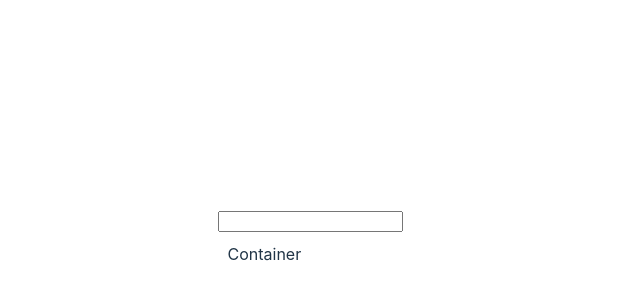
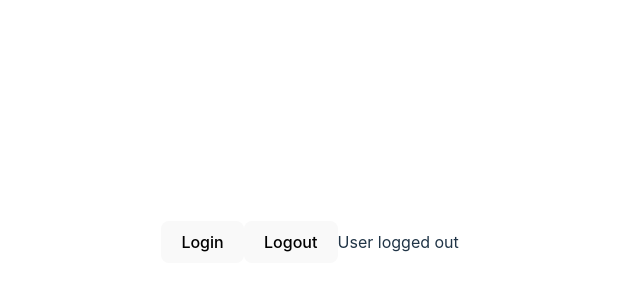
Before and after one commit to mdobaid311/Tutorials, a React (Vite) app: page / in a window 1280 px wide. Shown: the part 158-458 px from the top of the page, without its empty margins (330-970 px from the left). Built offline with nearby package versions, Linux system fonts and the light colour scheme.

Commit message:
typescript

```diff
--- a/src/App.tsx
+++ b/src/App.tsx
@@ -3,13 +3,14 @@ import Button from "./components/Button";
 import Container from "./components/Container";
 import Heading from "./components/Heading";
 import Input from "./components/Input";
+import LoggedIn from "./components/LoggedIn";
+import ObjectState from "./components/ObjectState";
 import Oscar from "./components/Oscar";
 
 function App() {
   return (
     <div className="App">
-      <Input handlerChange={(event) => console.log(event)} />
-      <Container styles={{ padding: 10, display: "flex" }} />
+      <ObjectState />
     </div>
   );
 }
--- /dev/null
+++ b/src/components/LoggedIn.tsx
@@ -0,0 +1,23 @@
+import React, { useState } from "react";
+
+const LoggedIn = () => {
+  const [loggedIn, setLoggedIn] = useState(false);
+
+  const handleLogin = () => {
+    setLoggedIn(true);
+  };
+
+  const handleLogout = () => {
+    setLoggedIn(false);
+  };
+
+  return (
+    <div>
+      <button onClick={handleLogin}>Login</button>
+      <button onClick={handleLogout}>Logout</button>
+      {loggedIn ? "User logged in" : "User logged out"}
+    </div>
+  );
+};
+
+export default LoggedIn;
--- /dev/null
+++ b/src/components/ObjectState.tsx
@@ -0,0 +1,25 @@
+import React, { useState } from "react";
+
+const ObjectState = () => {
+  const [person, setPerson] = useState({ name: "", age: 22 });
+
+  const handleLogin = () => {
+    setPerson({ name: "Oscar", age: 32 });
+  };
+
+  const handleLogout = () => {
+    setPerson({ name: "", age: 22 });
+  };
+
+  return (
+    <div>
+      <button onClick={handleLogin}>Login</button>
+      <button onClick={handleLogout}>Logout</button>
+      {person.name
+        ? `Name: ${person.name} Age: ${person.age}`
+        : "User logged out"}
+    </div>
+  );
+};
+
+export default ObjectState;
```
